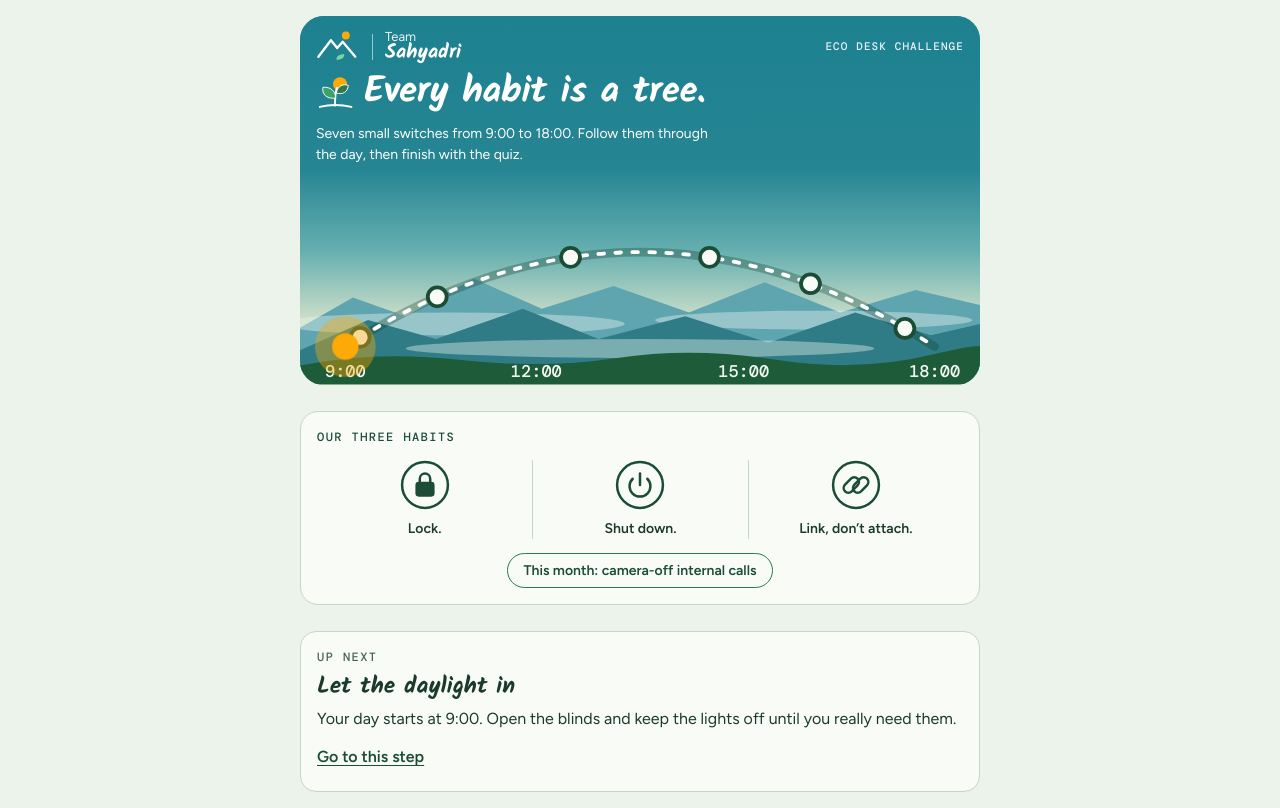
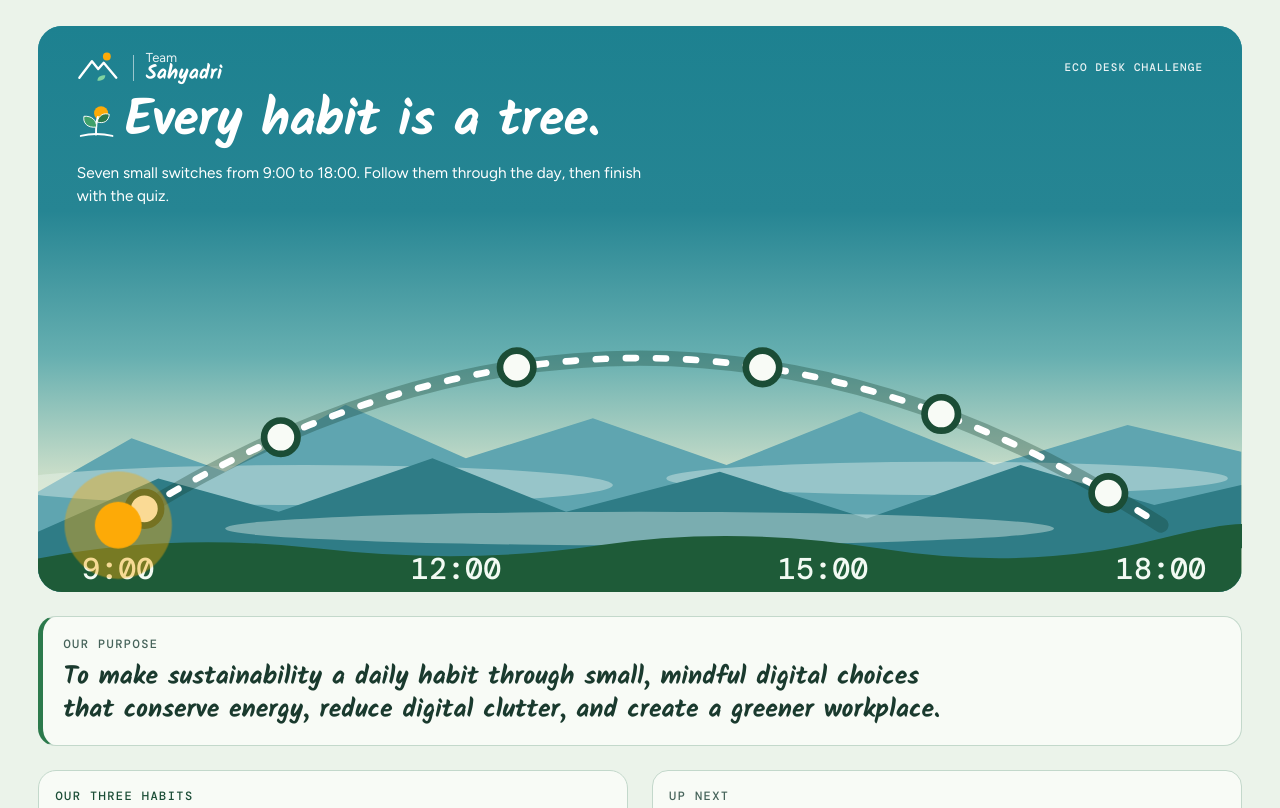
Before and after one commit to Sourabh0407/EcoDesk, a plain HTML site: page index.html in a window 1280 px wide. Shown: the top 808 px of the page. Drawn offline with nearby package versions, Linux system fonts and the light colour scheme.

Commit message:
Updated website layout

```diff
--- a/index.html
+++ b/index.html
@@ -43,11 +43,12 @@
 [hidden]{display:none !important}
 body{
   background:var(--bg); color:var(--fg); font-family:var(--f-body); font-size:16px; line-height:1.5;
-  padding-left:max(16px, env(safe-area-inset-left, 0px));
-  padding-right:max(16px, env(safe-area-inset-right, 0px));
-  padding-block:16px 40px;
+  padding-left:max(clamp(16px,3vw,48px), env(safe-area-inset-left, 0px));
+  padding-right:max(clamp(16px,3vw,48px), env(safe-area-inset-right, 0px));
+  padding-block:clamp(16px,2vw,32px) 90px;
+  min-height:100vh; min-height:100dvh;
 }
-.wrap{max-width:680px; margin:0 auto; display:flex; flex-direction:column; gap:26px}
+.wrap{width:100%; max-width:1440px; margin:0 auto; display:flex; flex-direction:column; gap:26px}
 h1,h2,h3{font-family:var(--f-display); text-wrap:balance; margin:0; line-height:1.1; font-weight:700}
 p{margin:0}
 a{color:var(--leaf-deep)}
@@ -66,8 +67,8 @@ a{color:var(--leaf-deep)}
 .sky .eyebrow{color:var(--on-sky); opacity:.9}
 .titlerow{display:flex; align-items:center; gap:10px}
 .titlerow svg{width:38px; height:38px; flex:none}
-.sky h1{font-size:clamp(1.55rem, 6.4vw, 2.3rem); letter-spacing:-.01em}
-.sky .lede{max-width:46ch; font-size:14px}
+.sky h1{font-size:clamp(1.55rem, 4vw, 3.2rem); letter-spacing:-.01em}
+.sky .lede{max-width:60ch; font-size:clamp(14px,1.2vw,17px)}
 .sky-arc{background:linear-gradient(180deg, var(--g1) 0%, var(--g2) 38%, var(--g3) 68%, var(--g4) 100%)}
 .sky-arc svg{display:block; width:100%; height:auto}
 .arc-under{fill:none; stroke:#0E3A2A; stroke-opacity:.3; stroke-width:4.5; stroke-linecap:round}
@@ -183,6 +184,27 @@ button:focus-visible, summary:focus-visible{outline:3px solid var(--sun); outlin
   .titlerow svg{width:34px; height:34px}
 }
 
+
+/* full-screen responsive layout */
+.sky-top{padding:clamp(14px,2vw,28px) clamp(16px,3vw,40px) 4px}
+@media (min-width:900px){
+  .wrap{display:grid; grid-template-columns:repeat(2, minmax(0,1fr)); gap:24px; align-items:start}
+  .wrap > .sky, .wrap > .line{grid-column:1 / -1}
+  .wrap > section{height:100%}
+  .line{display:grid; grid-template-columns:repeat(auto-fill, minmax(min(100%,440px),1fr)); gap:18px; align-items:stretch}
+  .slot{height:100%}
+}
+@media (min-width:1500px){
+  body{font-size:17px}
+}
+
+
+/* purpose */
+.purpose{background:var(--surface); border:1px solid var(--line); border-left:5px solid var(--leaf); border-radius:18px; padding:18px 20px; display:flex; flex-direction:column; gap:8px}
+.purpose .eyebrow{color:var(--muted)}
+.purpose p.stmt{font-family:var(--f-display); font-weight:700; font-size:clamp(1.15rem,2vw,1.6rem); line-height:1.3; text-wrap:balance}
+@media (min-width:900px){ .wrap > .purpose{grid-column:1 / -1; height:auto} }
+
 /* kit + sources */
 .kit h2, .sources h2{font-size:1.6rem; margin-bottom:10px}
 .chips{display:flex; flex-wrap:wrap; gap:8px; margin:0; padding:0; list-style:none}
@@ -194,7 +216,7 @@ button:focus-visible, summary:focus-visible{outline:3px solid var(--sun); outlin
 .tracker{position:fixed; left:0; right:0; bottom:0; background:var(--surface); border-top:1px solid var(--line);
   padding-top:8px; padding-bottom:calc(8px + env(safe-area-inset-bottom, 0px));
   padding-left:max(16px, env(safe-area-inset-left, 0px)); padding-right:max(16px, env(safe-area-inset-right, 0px))}
-.tracker-in{max-width:680px; margin:0 auto; display:flex; align-items:center; justify-content:space-between; gap:12px; flex-wrap:nowrap}
+.tracker-in{max-width:1440px; margin:0 auto; display:flex; align-items:center; justify-content:space-between; gap:12px; flex-wrap:nowrap}
 .tracker .count{font-weight:600; font-size:15px; white-space:nowrap}
 .leaves{display:flex; gap:3px}
 .leaves svg{width:18px; height:18px; fill:var(--line); transition:fill .3s, transform .3s}
@@ -278,6 +300,11 @@ button:focus-visible, summary:focus-visible{outline:3px solid var(--sun); outlin
       </svg>
     </div>
   </header>
+
+  <section class="purpose" aria-labelledby="purpose-h">
+    <p class="eyebrow" id="purpose-h">Our purpose</p>
+    <p class="stmt">To make sustainability a daily habit through small, mindful digital choices that conserve energy, reduce digital clutter, and create a greener workplace.</p>
+  </section>
 
   <section class="habits" aria-label="Our three habits">
     <p class="eyebrow">Our three habits</p>
```
